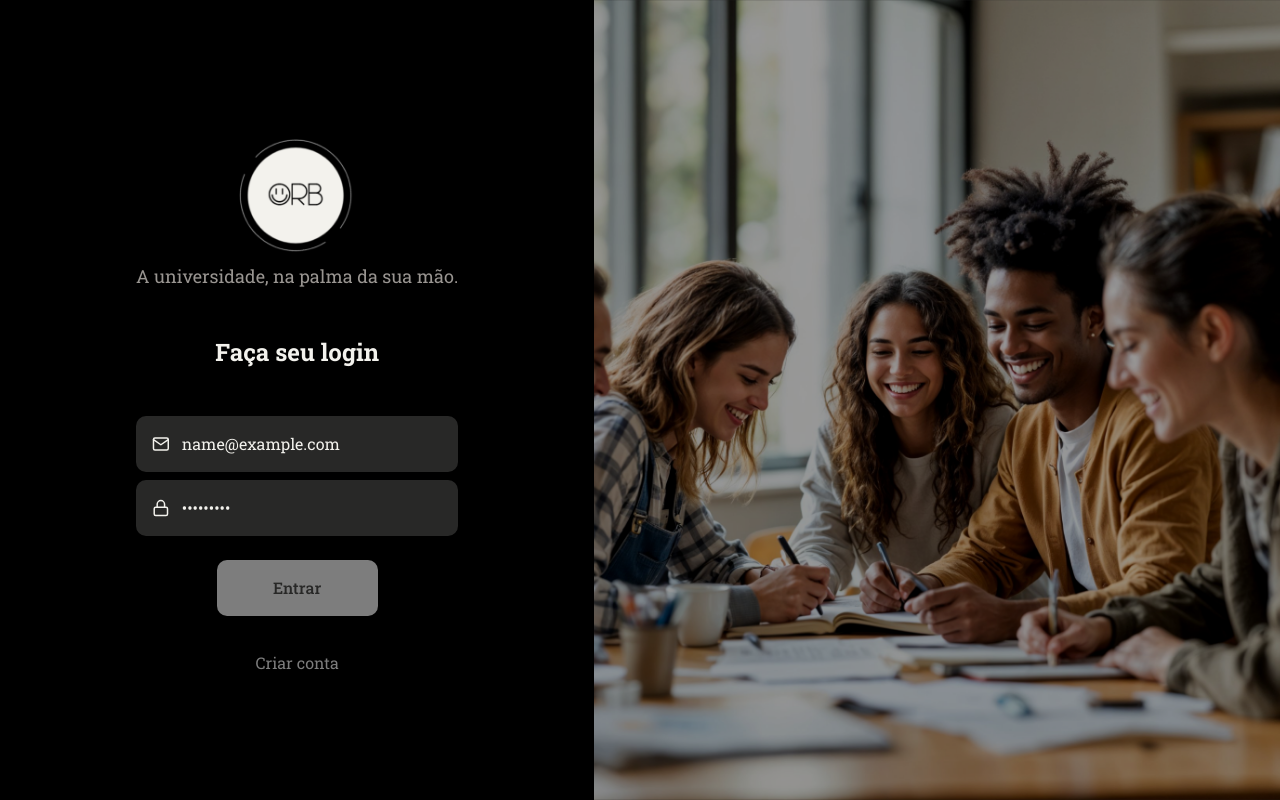
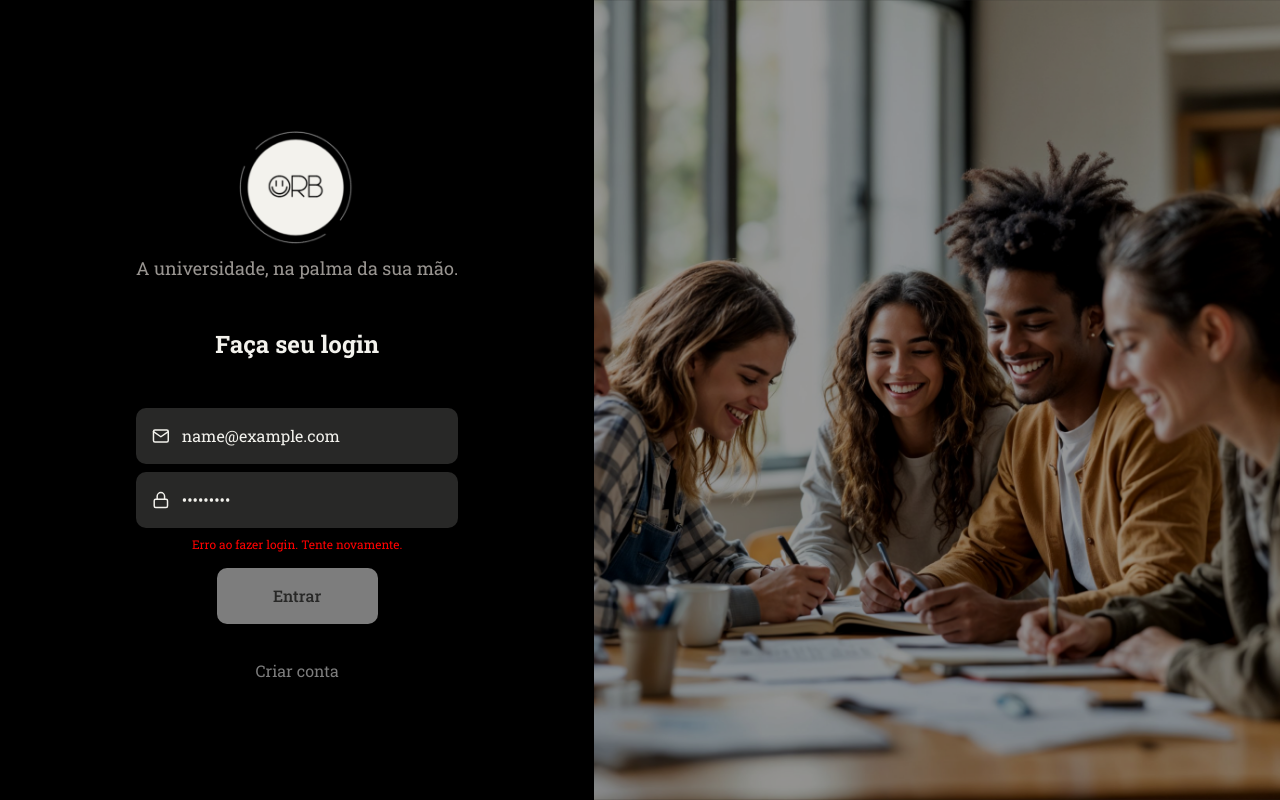
Before and after one commit to ghastsantos/orb, a React (Vite) app: page / in a window 1280 px wide. Both pictures are taken after typing "name@example.com", "Sample123" into the empty fields and a click on the button "Entrar". Built offline with nearby package versions, Linux system fonts and the light colour scheme; no server answers.

Commit message:
login fix

```diff
--- a/src/pages/SignIn/index.jsx
+++ b/src/pages/SignIn/index.jsx
@@ -13,6 +13,7 @@ export function SignIn({ onNavigate }) {
     });
 
     const [errors, setErrors] = useState({});
+    const [loginError, setLoginError] = useState('');
 
     const handleChange = (e) => {
         const { name, value } = e.target;
@@ -55,8 +56,14 @@ export function SignIn({ onNavigate }) {
             const usuario = res.data;
             console.log('Usuário logado', usuario);
             onNavigate('home', usuario)
+            setLoginError('');
         } catch (error) {
-            console.log(error)
+            console.log(error);
+            if (error.response && error.response.status === 401) {
+                setLoginError('E-mail ou senha incorretos.');
+            } else {
+                setLoginError('Erro ao fazer login. Tente novamente.');
+            }
         }
     };
 
@@ -89,7 +96,7 @@ export function SignIn({ onNavigate }) {
                     value={formData.senha}
                     onChange={handleChange}
                 />
-
+                {loginError && <span style={{ color: 'red', fontSize: '12px'}}>{loginError}</span>}
                 <Button title="Entrar" type="submit" />
 
                 <a href="#" onClick={() => onNavigate('signup')}>
```
